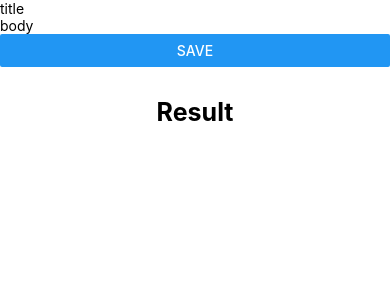
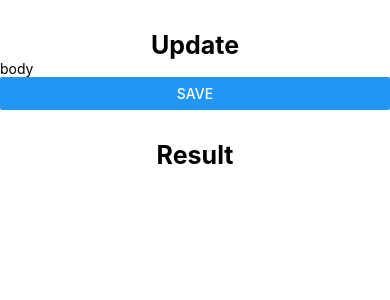
Before and after one commit to avisek123/graphqlRN, a React Native app: screen / in a window 390 px wide. Shown: the top 300 px of the page. Built offline with nearby package versions, Linux system fonts and the light colour scheme.

Commit message:
Update done

```diff
--- a/App.tsx
+++ b/App.tsx
@@ -10,6 +10,7 @@ import {
 import Router from './Router';
 import SinglePost from './SinglePost';
 import CreatePost from './CreatePost';
+import UpdatePost from './UpdatePost';
 const client = new ApolloClient({
   uri: 'https://graphqlzero.almansi.me/api',
   cache: new InMemoryCache(),
@@ -19,7 +20,8 @@ const App = () => {
     <ApolloProvider client={client}>
       {/* <Router /> */}
       {/* <SinglePost /> */}
-      <CreatePost />
+      {/* <CreatePost /> */}
+      <UpdatePost />
     </ApolloProvider>
   );
 };
--- /dev/null
+++ b/UpdatePost.tsx
@@ -0,0 +1,65 @@
+import {Button, StyleSheet, Text, TextInput, View} from 'react-native';
+import React from 'react';
+import {useMutation} from '@apollo/client';
+import {UPDATE_POST} from './graphql/UpdatePost';
+
+const UpdatePost = () => {
+  const [body, setBody] = React.useState('');
+  const [updatePost, {data, loading, error, reset}] = useMutation(UPDATE_POST, {
+    variables: {
+      id: 1,
+      input: {
+        body: body,
+      },
+    },
+  });
+
+  console.log('data', data);
+  console.log('error', error);
+
+  return (
+    <View>
+      <Text
+        style={{
+          textAlign: 'center',
+          fontSize: 25,
+          marginTop: 30,
+          fontWeight: 'bold',
+        }}>
+        Update
+      </Text>
+
+      <TextInput
+        placeholder="body"
+        value={body}
+        onChangeText={txt => setBody(txt)}
+      />
+      <Button
+        title="Save"
+        onPress={() => {
+          updatePost();
+          reset();
+        }}
+      />
+
+      <Text
+        style={{
+          textAlign: 'center',
+          fontSize: 25,
+          marginTop: 30,
+          fontWeight: 'bold',
+        }}>
+        Result
+      </Text>
+      {data && (
+        <>
+          <Text>Body : {data?.updatePost?.body}</Text>
+        </>
+      )}
+    </View>
+  );
+};
+
+export default UpdatePost;
+
+const styles = StyleSheet.create({});
--- /dev/null
+++ b/graphql/UpdatePost.ts
@@ -0,0 +1,10 @@
+import {gql} from '@apollo/client';
+
+export const UPDATE_POST = gql`
+  mutation ($id: ID!, $input: UpdatePostInput!) {
+    updatePost(id: $id, input: $input) {
+      id
+      body
+    }
+  }
+`;
```
